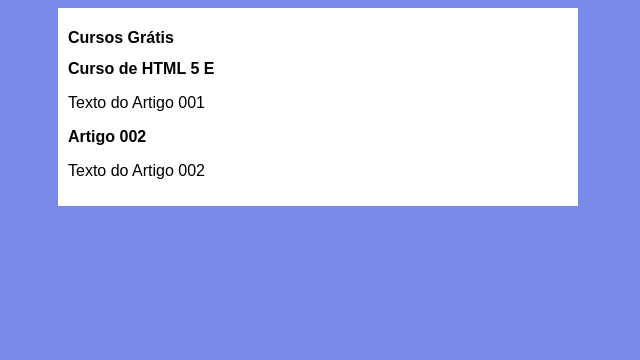
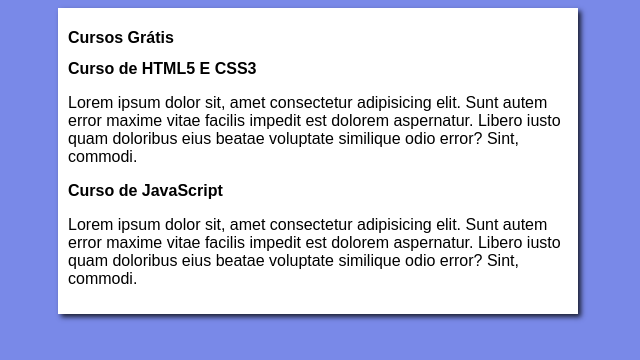
Before and after one commit to grec100001/Projeto-Site, a plain HTML site: page index.html in a window 1280 px wide. Shown: the whole page, without its empty margins (322-962 px from the left). Drawn offline with Linux system fonts and the light colour scheme.

Commit message:
MERGE PARA MAIN CONCLUIDO

```diff
--- a/estilos/style.css
+++ b/estilos/style.css
@@ -10,5 +10,5 @@ main{
     margin: auto;
     padding: 10px;
     width: 500px;
-    block-shadow: 3px 3px 5px rgba(0, 0, 0, 0.421);
+    box-shadow: 3px 3px 5px rgba(0, 0, 0, 0.782);
 }
--- a/index.html
+++ b/index.html
@@ -12,13 +12,12 @@
             <h1>Cursos Grátis</h1>
         </header>
         <article>
-            <h2>Curso de HTML 5 E
-            </h2>
-            <p>Texto do Artigo 001</p>
+            <h2>Curso de HTML5 E CSS3 </h2>
+            <p>Lorem ipsum dolor sit, amet consectetur adipisicing elit. Sunt autem error maxime vitae facilis impedit est dolorem aspernatur. Libero iusto quam doloribus eius beatae voluptate similique odio error? Sint, commodi.</p>
         </article>
         <article>
-            <h2>Artigo 002</h2>
-            <p>Texto do Artigo 002</p>
+            <h2>Curso de JavaScript</h2>
+            <p>Lorem ipsum dolor sit, amet consectetur adipisicing elit. Sunt autem error maxime vitae facilis impedit est dolorem aspernatur. Libero iusto quam doloribus eius beatae voluptate similique odio error? Sint, commodi.</p>
         </article>
     </main>
 </body>
```
